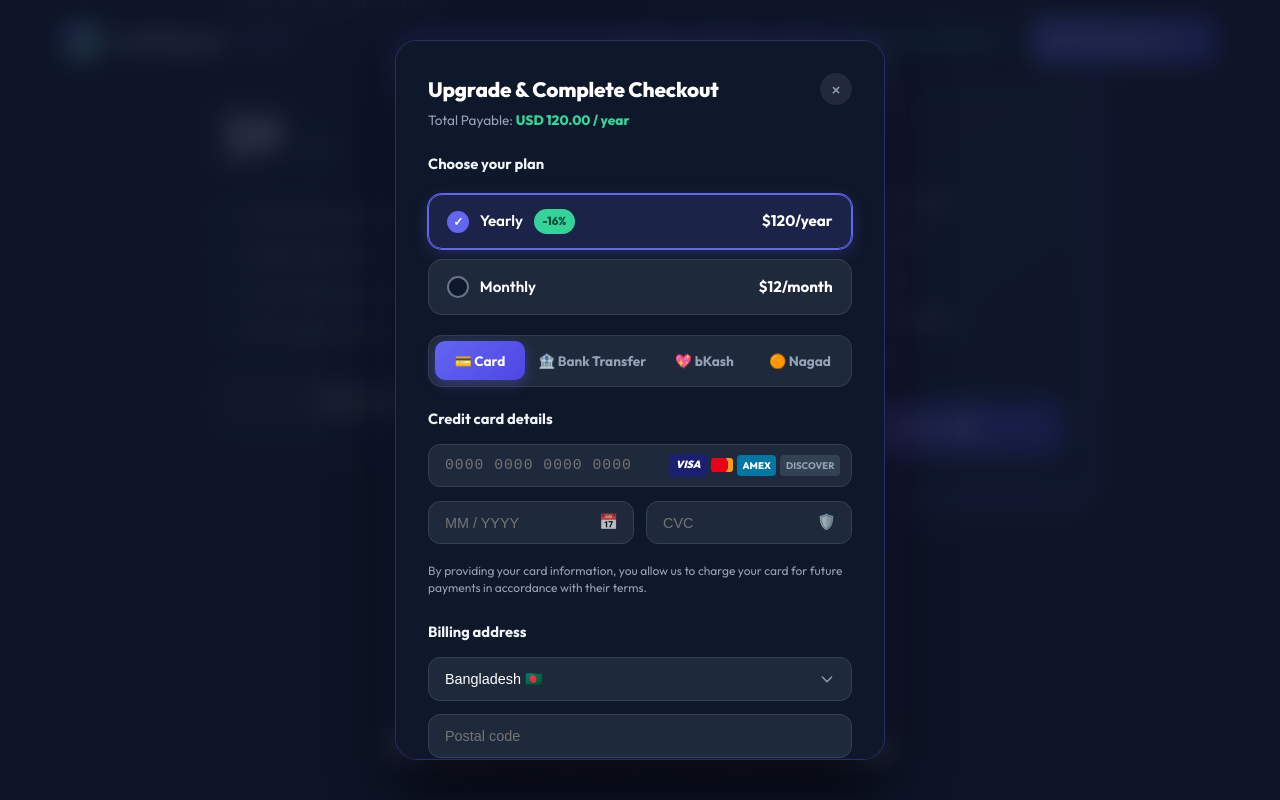
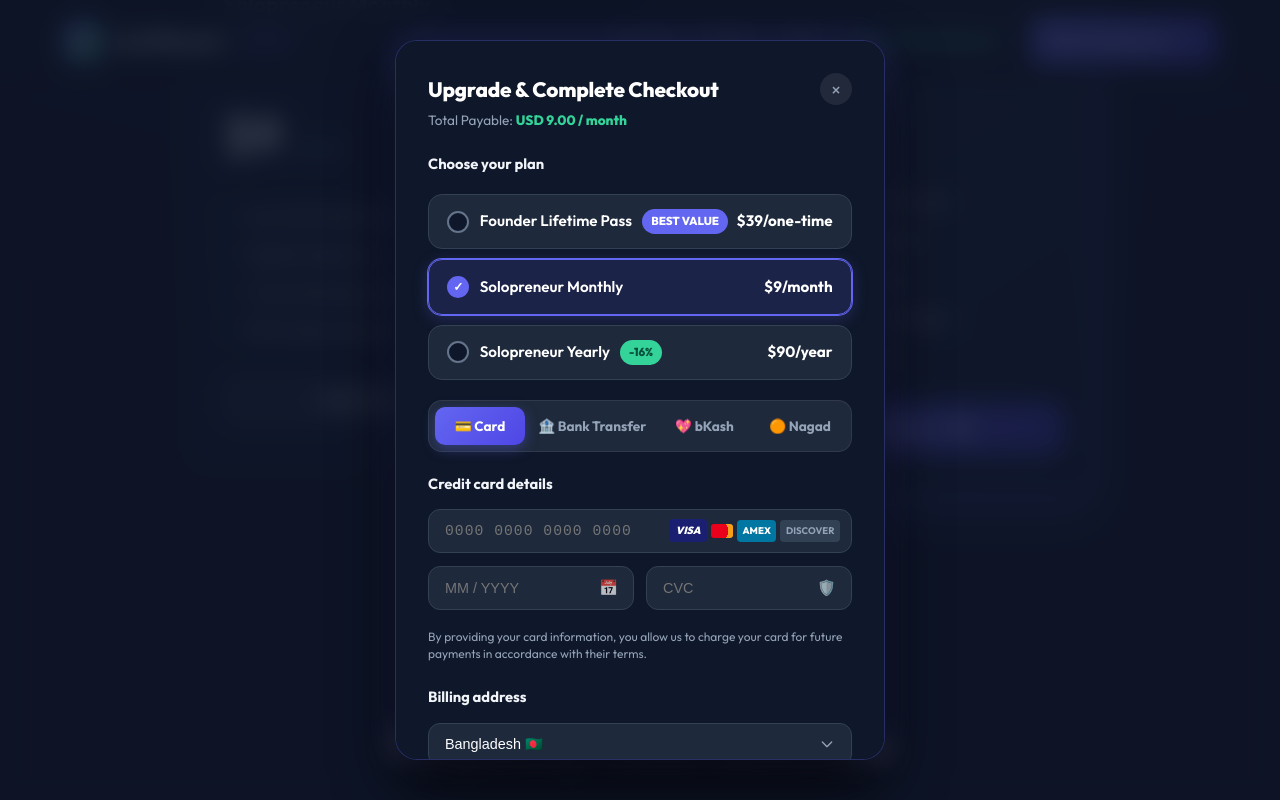
Before and after one commit to mardy-technology-ltd/SwiftQuota-AI, a Next.js app: page / in a window 1280 px wide. Both pictures are taken after a click on the button "Start 14-Day Free Trial". Shown: the part 2404-3204 px from the top of the page. Built offline with nearby package versions, Linux system fonts and the light colour scheme.

Commit message:
fix: update checkout modal plans to match pricing cards and auto-select clicked plan

```diff
--- a/app/page.js
+++ b/app/page.js
@@ -9,6 +9,7 @@ export default function Home() {
   const [activeTab, setActiveTab] = useState("web-design");
   const [openFaq, setOpenFaq] = useState(null);
   const [showCheckoutModal, setShowCheckoutModal] = useState(false);
+  const [checkoutPlan, setCheckoutPlan] = useState("lifetime");
 
   const mockPrompts = {
     "web-design": {
@@ -287,7 +288,10 @@ export default function Home() {
                 </li>
               </ul>
               <button
-                onClick={() => setShowCheckoutModal(true)}
+                onClick={() => {
+                  setCheckoutPlan("monthly");
+                  setShowCheckoutModal(true);
+                }}
                 className={`${styles.planCta} ${styles.planCtaStandard}`}
               >
                 Start 14-Day Free Trial
@@ -321,7 +325,10 @@ export default function Home() {
                 </li>
               </ul>
               <button
-                onClick={() => setShowCheckoutModal(true)}
+                onClick={() => {
+                  setCheckoutPlan("lifetime");
+                  setShowCheckoutModal(true);
+                }}
                 className={`${styles.planCta} ${styles.planCtaFeatured}`}
               >
                 Get Lifetime Access — $39
@@ -333,8 +340,8 @@ export default function Home() {
         {/* SUBSCRIPTION CHECKOUT MODAL */}
         {showCheckoutModal && (
           <ClientPaymentModal
-            totalAmount={120}
             currency="USD"
+            initialPlan={checkoutPlan}
             showPlanSelection={true}
             onClose={() => setShowCheckoutModal(false)}
           />
--- a/app/view/[id]/ClientPaymentModal.js
+++ b/app/view/[id]/ClientPaymentModal.js
@@ -6,13 +6,14 @@ import styles from "./view.module.css";
 
 export default function ClientPaymentModal({
   documentId,
-  totalAmount = 120,
+  totalAmount = 39,
   currency = "USD",
   merchantPaymentInfo,
   onClose,
   showPlanSelection = true,
+  initialPlan = "lifetime",
 }) {
-  const [selectedBillingCycle, setSelectedBillingCycle] = useState("yearly"); // "yearly" | "monthly"
+  const [selectedBillingCycle, setSelectedBillingCycle] = useState(initialPlan); // "lifetime" | "monthly" | "yearly"
   const [activeTab, setActiveTab] = useState("card");
   const [senderPhone, setSenderPhone] = useState("");
   const [trxId, setTrxId] = useState("");
@@ -41,10 +42,19 @@ export default function ClientPaymentModal({
 
   // Dynamic calculated amount based on plan selection or passed document total
   const currentPayableAmount = showPlanSelection
-    ? selectedBillingCycle === "yearly"
-      ? 120
-      : 12
+    ? selectedBillingCycle === "lifetime"
+      ? 39
+      : selectedBillingCycle === "yearly"
+      ? 90
+      : 9
     : totalAmount;
+
+  const getBillingPeriodLabel = () => {
+    if (!showPlanSelection) return "";
+    if (selectedBillingCycle === "lifetime") return " / one-time";
+    if (selectedBillingCycle === "yearly") return " / year";
+    return " / month";
+  };
 
   const handleCopy = (text, fieldName) => {
     navigator.clipboard.writeText(text);
@@ -137,18 +147,48 @@ export default function ClientPaymentModal({
               Total Payable:{" "}
               <span className={styles.highlightAmount}>
                 {currency} {currentPayableAmount.toFixed(2)}
-                {showPlanSelection && (selectedBillingCycle === "yearly" ? " / year" : " / month")}
+                {getBillingPeriodLabel()}
               </span>
             </p>
           </div>
           <button className={styles.darkCloseBtn} onClick={onClose}>×</button>
         </div>
 
-        {/* CHOOSE YOUR PLAN SECTION (MATCHING REFERENCE IMAGE) */}
+        {/* CHOOSE YOUR PLAN SECTION */}
         {showPlanSelection && (
           <div className={styles.planSelectionWrapper}>
             <div className={styles.sectionHeader} style={{ marginBottom: "0.5rem" }}>Choose your plan</div>
 
+            {/* Lifetime Option */}
+            <div
+              className={`${styles.planOptionCard} ${selectedBillingCycle === "lifetime" ? styles.planOptionActive : ""}`}
+              onClick={() => setSelectedBillingCycle("lifetime")}
+            >
+              <div style={{ display: "flex", alignItems: "center", gap: "0.65rem" }}>
+                <div className={styles.radioCheckCircle}>
+                  {selectedBillingCycle === "lifetime" && <span className={styles.radioCheckInner}>✓</span>}
+                </div>
+                <span style={{ fontWeight: 600, fontSize: "0.95rem", color: "#ffffff" }}>Founder Lifetime Pass</span>
+                <span className={styles.discountTag} style={{ background: "#6366f1", color: "#ffffff" }}>BEST VALUE</span>
+              </div>
+              <div style={{ fontWeight: 700, fontSize: "0.95rem", color: "#ffffff" }}>$39/one-time</div>
+            </div>
+
+            {/* Monthly Option */}
+            <div
+              className={`${styles.planOptionCard} ${selectedBillingCycle === "monthly" ? styles.planOptionActive : ""}`}
+              onClick={() => setSelectedBillingCycle("monthly")}
+            >
+              <div style={{ display: "flex", alignItems: "center", gap: "0.65rem" }}>
+                <div className={styles.radioCheckCircle}>
+                  {selectedBillingCycle === "monthly" && <span className={styles.radioCheckInner}>✓</span>}
+                </div>
+                <span style={{ fontWeight: 600, fontSize: "0.95rem", color: "#ffffff" }}>Solopreneur Monthly</span>
+              </div>
+              <div style={{ fontWeight: 700, fontSize: "0.95rem", color: "#ffffff" }}>$9/month</div>
+            </div>
+
+            {/* Yearly Option */}
             <div
               className={`${styles.planOptionCard} ${selectedBillingCycle === "yearly" ? styles.planOptionActive : ""}`}
               onClick={() => setSelectedBillingCycle("yearly")}
@@ -157,23 +197,10 @@ export default function ClientPaymentModal({
                 <div className={styles.radioCheckCircle}>
                   {selectedBillingCycle === "yearly" && <span className={styles.radioCheckInner}>✓</span>}
                 </div>
-                <span style={{ fontWeight: 600, fontSize: "0.95rem", color: "#ffffff" }}>Yearly</span>
+                <span style={{ fontWeight: 600, fontSize: "0.95rem", color: "#ffffff" }}>Solopreneur Yearly</span>
                 <span className={styles.discountTag}>-16%</span>
               </div>
-              <div style={{ fontWeight: 700, fontSize: "0.95rem", color: "#ffffff" }}>$120/year</div>
-            </div>
-
-            <div
-              className={`${styles.planOptionCard} ${selectedBillingCycle === "monthly" ? styles.planOptionActive : ""}`}
-              onClick={() => setSelectedBillingCycle("monthly")}
-            >
-              <div style={{ display: "flex", alignItems: "center", gap: "0.65rem" }}>
-                <div className={styles.radioCheckCircle}>
-                  {selectedBillingCycle === "monthly" && <span className={styles.radioCheckInner}>✓</span>}
-                </div>
-                <span style={{ fontWeight: 600, fontSize: "0.95rem", color: "#ffffff" }}>Monthly</span>
-              </div>
-              <div style={{ fontWeight: 700, fontSize: "0.95rem", color: "#ffffff" }}>$12/month</div>
+              <div style={{ fontWeight: 700, fontSize: "0.95rem", color: "#ffffff" }}>$90/year</div>
             </div>
           </div>
         )}
```
